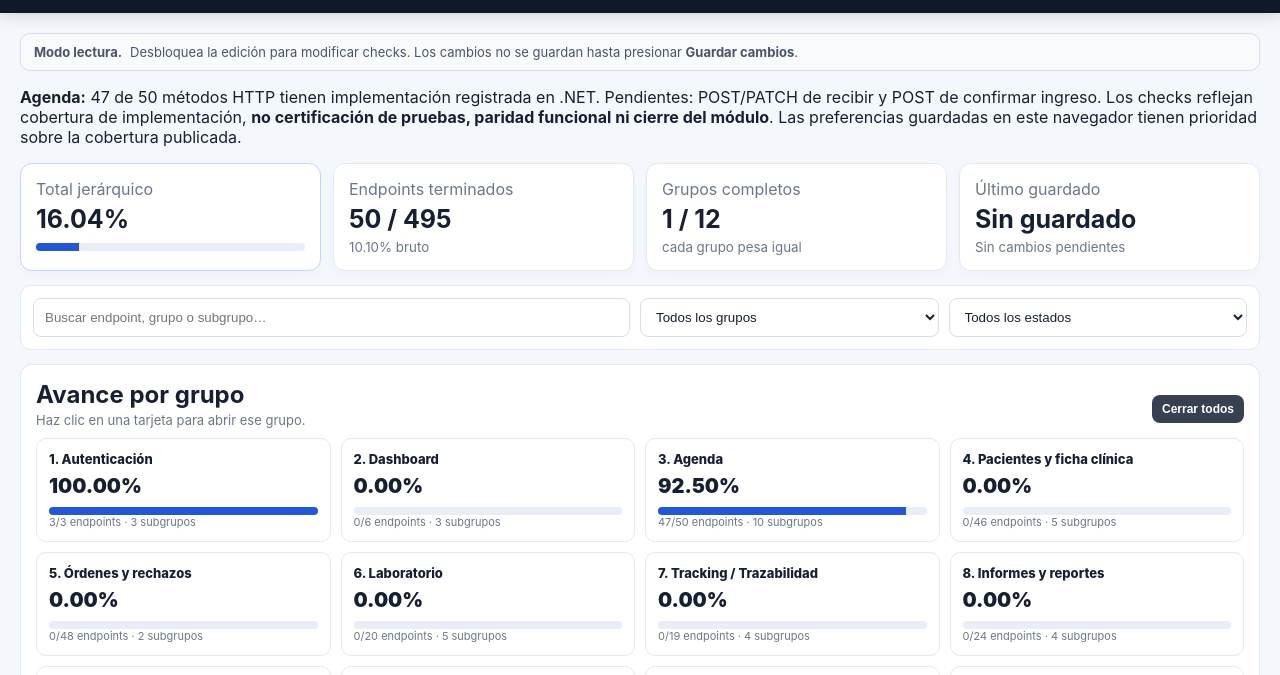
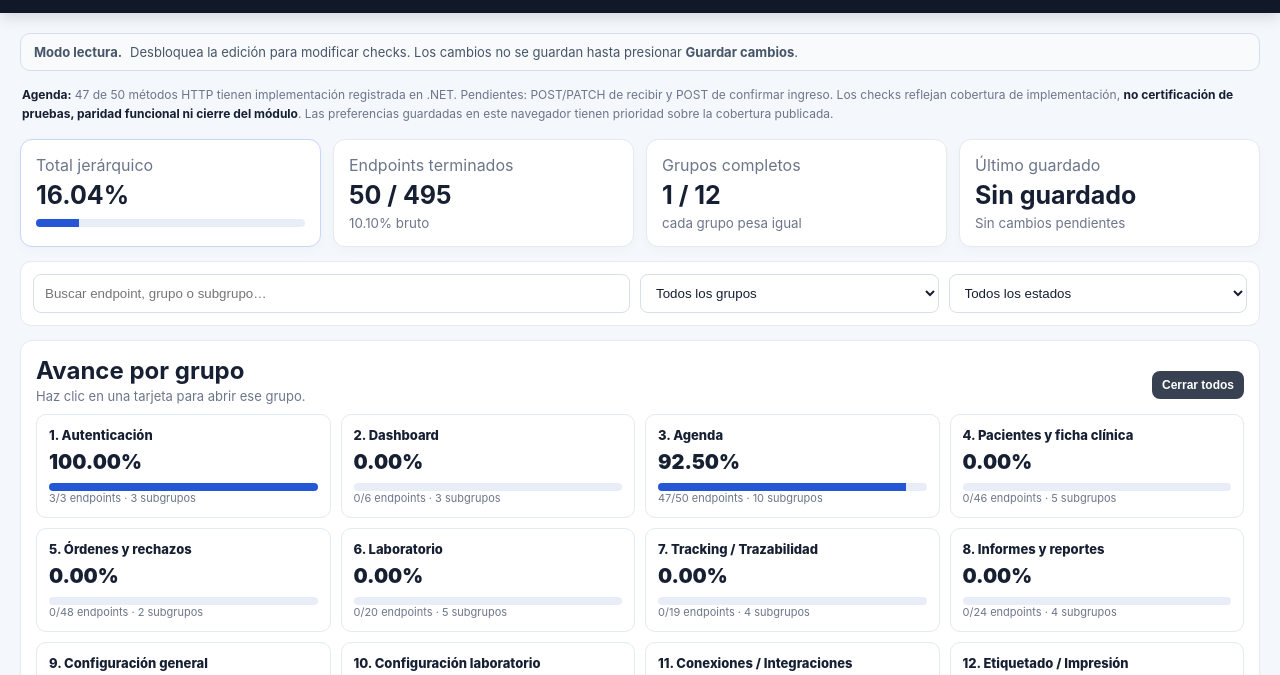
Before and after one commit to lopezpog/TrackingPythonToNet, a plain HTML site: page index.html in a window 1280 px wide. Shown: the part 77-752 px from the top of the page. Drawn offline with Linux system fonts and the light colour scheme.

Commit message:
style(tracking): presentar nota de alcance Agenda de forma discreta

```diff
--- a/styles.css
+++ b/styles.css
@@ -28,3 +28,6 @@ tr.done{background:var(--ok-soft)}.method{display:inline-block;min-width:62px;te
 .toast{position:fixed;right:18px;bottom:18px;background:#111827;color:#fff;padding:11px 14px;border-radius:9px;box-shadow:0 8px 24px #0003;opacity:0;pointer-events:none;transform:translateY(8px);transition:.2s;font-size:13px;z-index:50}.toast.show{opacity:1;transform:translateY(0)}
 @media(max-width:1050px){.summary-grid,.group-cards{grid-template-columns:repeat(2,1fr)}.controls{grid-template-columns:1fr}.topbar{position:static;align-items:flex-start;flex-direction:column}}
 @media(max-width:650px){.summary-grid,.group-cards{grid-template-columns:1fr}.container{padding:12px}.topbar{padding:14px 16px}.brand h1{font-size:19px}}
+
+.tracking-note{margin:0 0 16px;padding:0 2px;color:var(--muted);font-size:12px;line-height:1.6}
+.tracking-note strong{color:var(--text)}
```
